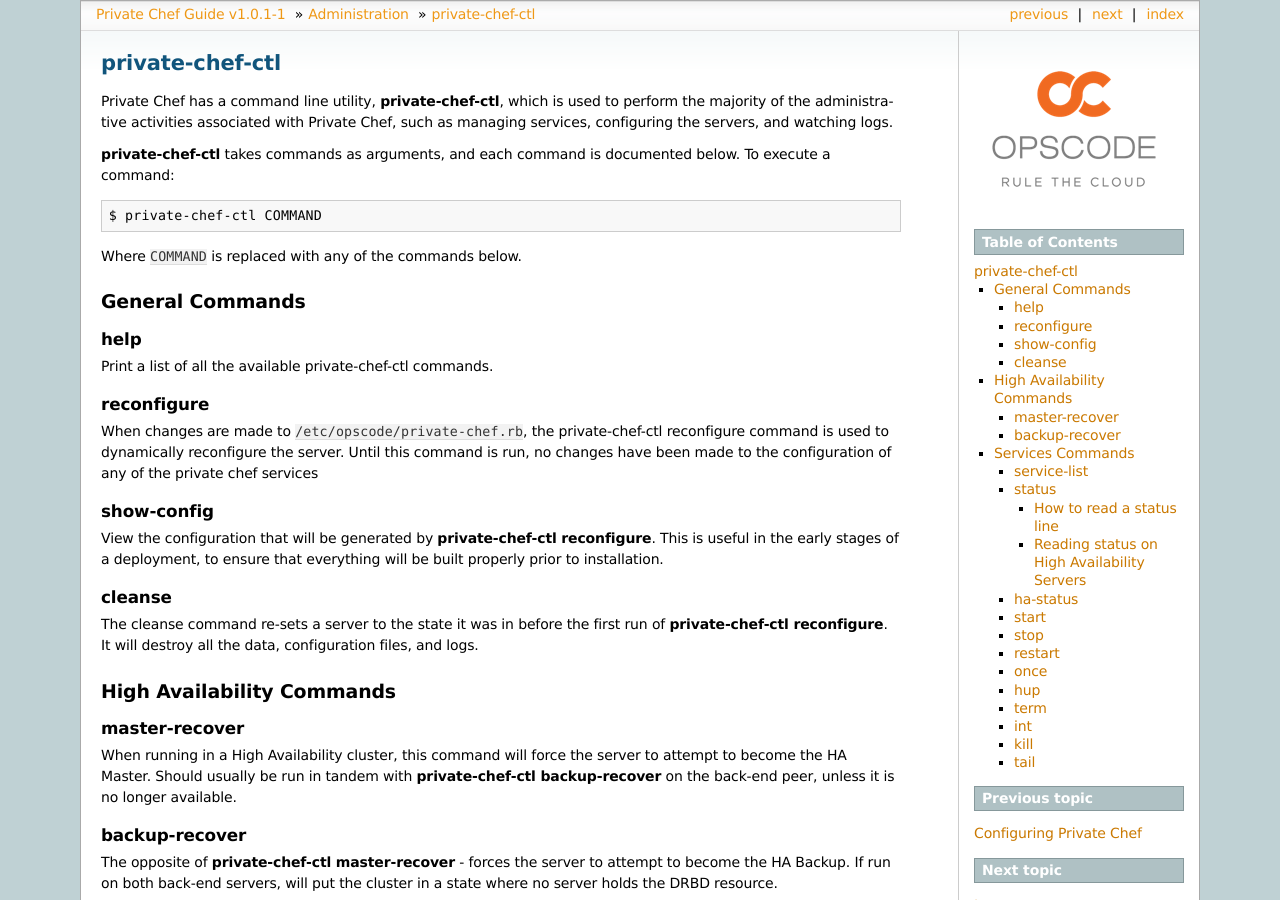
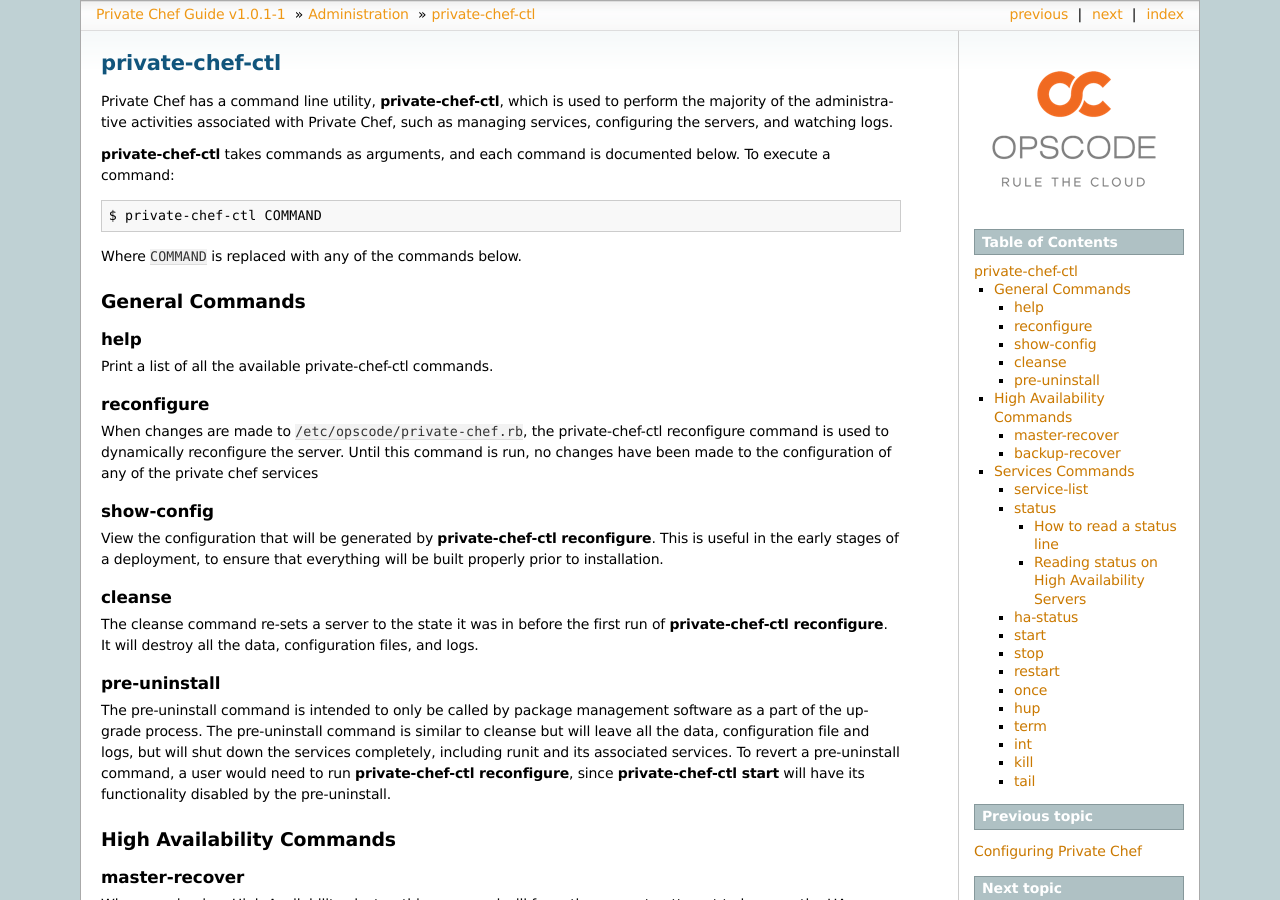
Before and after one commit to chef-boneyard/private-chef-administration, a Sphinx documentation site: the page built from source/administration/private_chef_ctl.rst, in a window 1280 px wide and 900 px high. Built offline with Sphinx 7.4.7, drawn with Linux system fonts in a browser that asks for light colours.

Commit message:
add documentation for private-chef-ctl pre-uninstall

```diff
--- a/source/administration/private_chef_ctl.rst
+++ b/source/administration/private_chef_ctl.rst
@@ -60,6 +60,19 @@
 The cleanse command re-sets a server to the state it was in before the first
 run of :command:`private-chef-ctl reconfigure`. It will destroy all the data,
 configuration files, and logs.
+
+.. index::
+  pair: private-chef-ctl; pre-uninstall
+
+pre-uninstall
+~~~~~~~
+
+The pre-uninstall command is intended to only be called by package management software
+as a part of the upgrade process.  The pre-uninstall command is similar to cleanse but will leave all the
+data, configuration file and logs, but will shut down the services completely, including
+runit and its associated services.  To revert a pre-uninstall command, a user would
+need to run :command:`private-chef-ctl reconfigure`, since :command:`private-chef-ctl start`
+will have its functionality disabled by the pre-uninstall.
 
 High Availability Commands
 --------------------------
```
